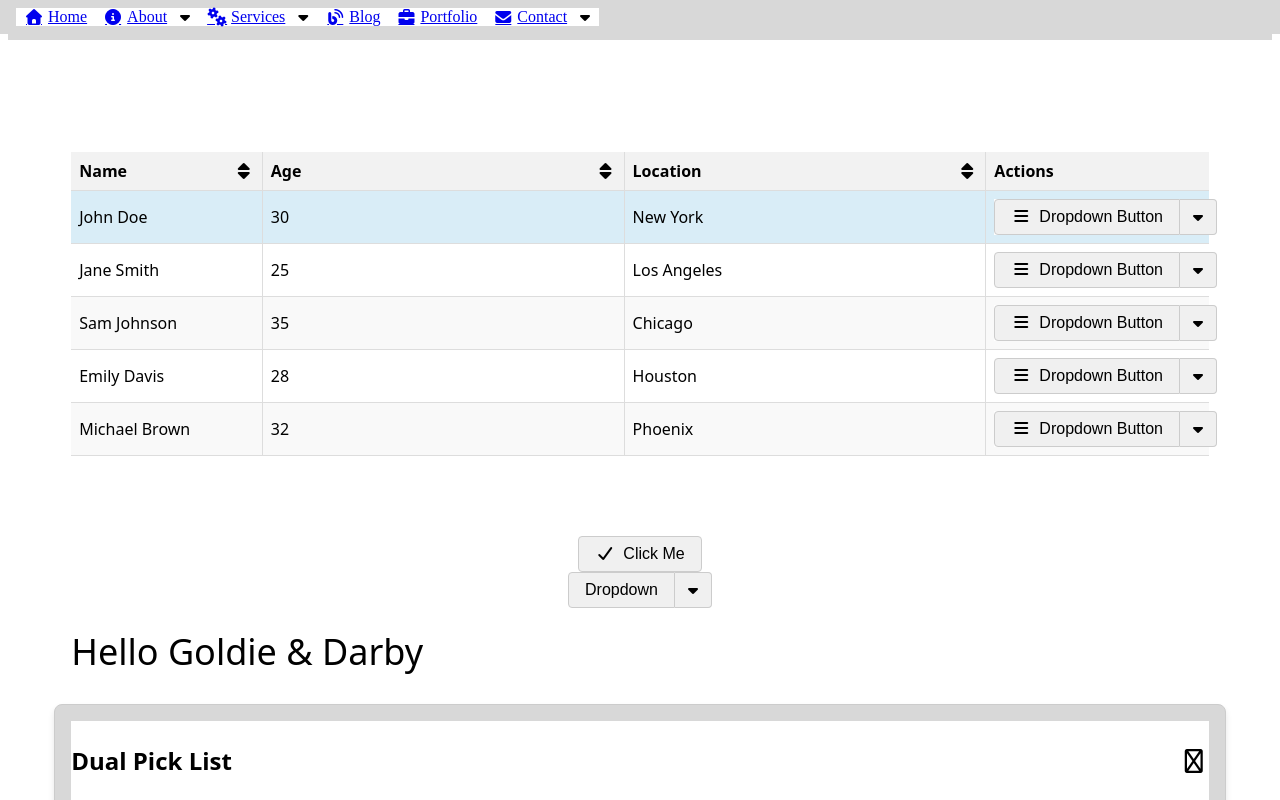
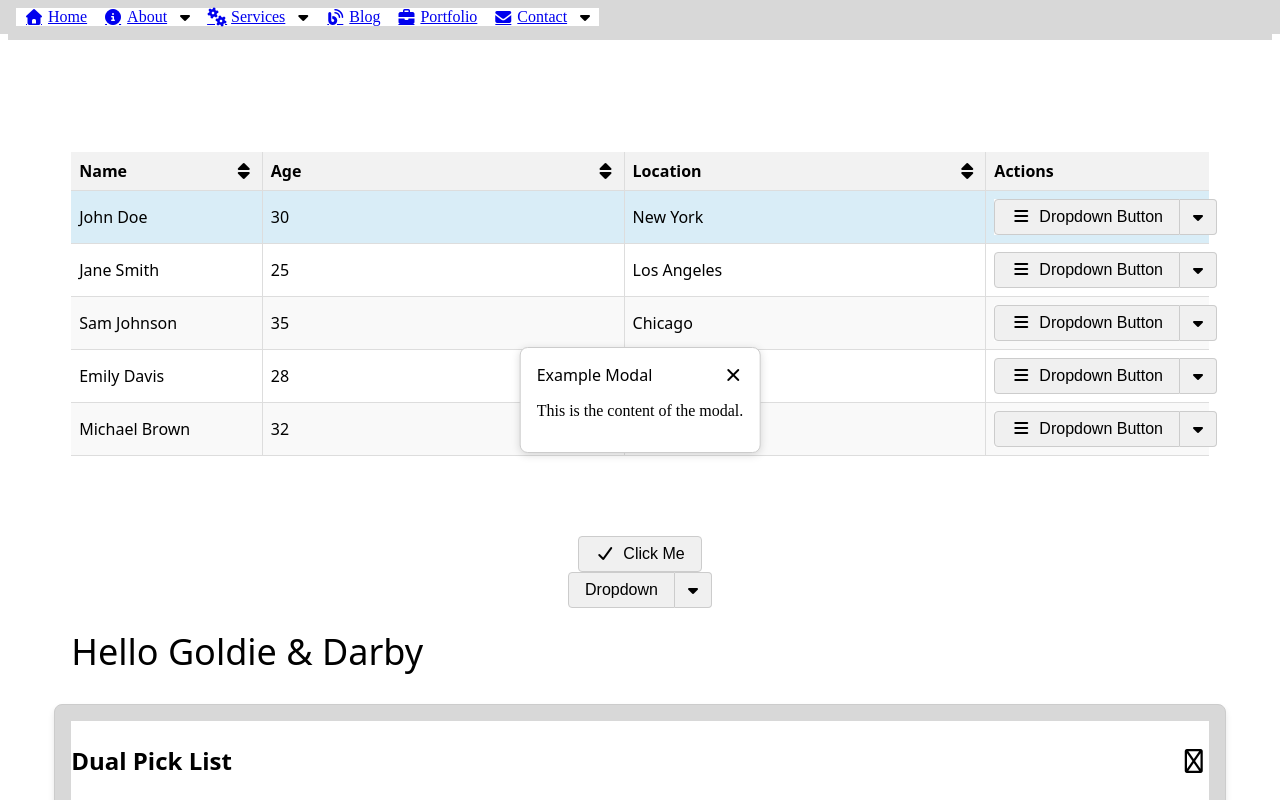
Before and after one commit to taylor-barron/tuppaware-dev, a Next.js app: page /dev in a window 1280 px wide. Shown: the top 800 px of the page. Built offline with nearby package versions, Linux system fonts and the light colour scheme.

Commit message:
modal component

```diff
--- /dev/null
+++ b/Tuppaware/modals/modal.jsx
@@ -0,0 +1,64 @@
+"use client";
+
+import Flexbox from "../containers/flexbox";
+import Icon from "../text/icon";
+import { replaceDefaults } from "../utils/replacedefaults";
+
+export default function Modal({
+  isOpen = false,
+  onClose = () => { isOpen = false; },
+
+  headerText = "",
+  useCloseIcon = true,
+  closeIconClass = "fa fa-times",
+  headerContainerStyle = {},
+  defaultHeaderContainerStyle = {
+    minWidth: "100%",
+    alignItems: "baseline",
+  },
+  headerStyle = {},
+  defaultHeaderStyle = { fontFamily: "system-ui"},
+  iconStyle = {},
+  defaultIconStyle = { cursor: "pointer" },
+
+  modalClassName = "",
+  modalStyle = {},
+  defaultModalStyle = {
+    position: "fixed",
+    top: "50%",
+    left: "50%",
+    transform: "translate(-50%, -50%)",
+    zIndex: 1000,
+    backgroundColor: "#fff",
+    borderRadius: "8px",
+    padding: "1rem 1rem",
+    boxShadow: "0 2px 8px rgba(0, 0, 0, 0.15)",
+    maxWidth: "90vw",
+    maxHeight: "90vh",
+    overflow: "auto",
+    border: "1px solid #ccc",
+  },
+
+  children,
+
+}) {
+  const headerContainerStyleObject = replaceDefaults(headerContainerStyle, defaultHeaderContainerStyle);
+  const headerStyleObject = replaceDefaults(headerStyle, defaultHeaderStyle);
+  const iconStyleObject = replaceDefaults(iconStyle, defaultIconStyle);
+
+  const modalStyleObject = replaceDefaults(modalStyle, defaultModalStyle);
+
+  if (!isOpen) return null;
+
+  return (
+    <Flexbox direction="column" className={modalClassName} style={modalStyleObject}>
+      <Flexbox direction="row" horizontal="space-between" style={headerContainerStyleObject}>
+        <Flexbox style={headerStyleObject}>{headerText}</Flexbox>
+
+        {useCloseIcon ? <Icon className={closeIconClass} onClick={onClose} style={iconStyleObject} /> : null}
+      </Flexbox>
+
+      {children}
+    </Flexbox>
+  );
+}
--- a/app/dev/page.jsx
+++ b/app/dev/page.jsx
@@ -12,6 +12,7 @@ import Table from '../../Tuppaware/components/table/table';
 import Text from '../../Tuppaware/text/text';
 import TextInput from '../../Tuppaware/inputs/textinput';
 import TuppawareLogo from '../../public/tuppaware.png';
+import Modal from '../../Tuppaware/modals/modal';
 
 import DualPickList from '../../Tuppaware/components/dualpicklist';
 
@@ -61,6 +62,16 @@ export default function DevContainer() {
       />
 
       <FlexBox className="h-screen" style={{ marginTop: "2rem" }} vertical="top" horizontal="center" direction="column">
+
+        <Modal
+          isOpen={true}
+          headerText="Example Modal"
+          useCloseIcon={true}
+          onClose={() => { console.log("Modal closed"); }}
+        >
+          <p>This is the content of the modal.</p>
+        </Modal>
+
         {/* need to do sorting */}
         {/* need to set up icons for sorting */}
         {/* need to test no button */}
```
